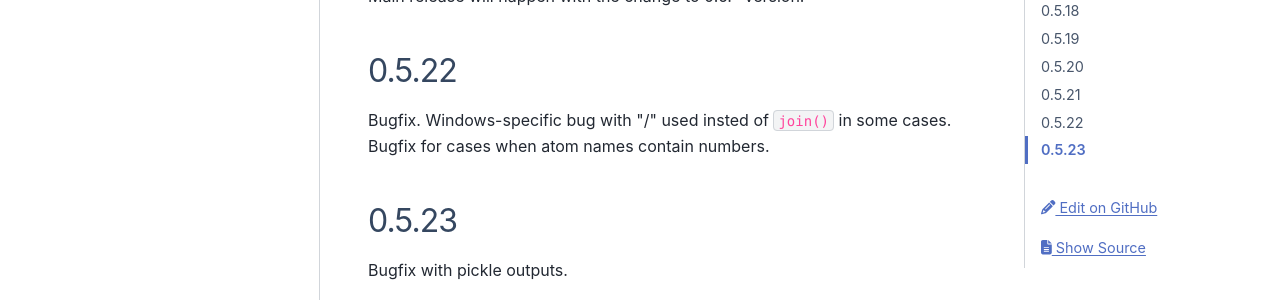
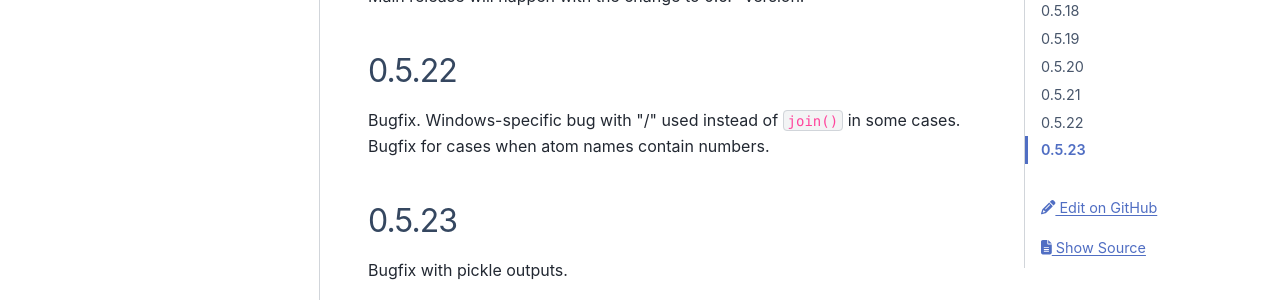
Before and after one commit to adrybakov/rad-tools, a Sphinx documentation site: the page built from docs/source/release-notes/0.5.rst, in a window 1280 px wide and 900 px high, scrolled down 2639 px. Shown: the part 425-725 px from the top of the window. Built offline with Sphinx 7.4.7 and the PyData theme 0.15.4, drawn with Linux system fonts in a browser that asks for light colours.

Commit message:
spellcheck in docs

```diff
--- a/docs/source/release-notes/0.5.rst
+++ b/docs/source/release-notes/0.5.rst
@@ -118,7 +118,7 @@
 
 0.5.22
 ------
-Bugfix. Windows-specific bug with "/" used insted of ``join()`` in some cases.
+Bugfix. Windows-specific bug with "/" used instead of ``join()`` in some cases.
 Bugfix for cases when atom names contain numbers.
 
 0.5.23
--- a/docs/source/user-guide/tb2j-extractor.rst
+++ b/docs/source/user-guide/tb2j-extractor.rst
@@ -9,7 +9,7 @@
 
 If :ref:`--output_name <tb2j-extractor_output-name>` is not provided the result is
 passed to the console, otherwise it is written to the file with first 3 lines
-giving information about the source of exchange and datetime.
+giving information about the source of exchange and date, time.
 
 Exchange types
 ==============
--- a/docs/source/user-guide/tb2j-plotter.rst
+++ b/docs/source/user-guide/tb2j-plotter.rst
@@ -4,7 +4,7 @@
 ``tb2j-plotter.py``
 *******************
 
-Script for visualisation of
+Script for visualizations of
 `TB2J <https://tb2j.readthedocs.io/en/latest/>`_ results.
 
 The script displays isotropic exchange, distances and DMI
```
